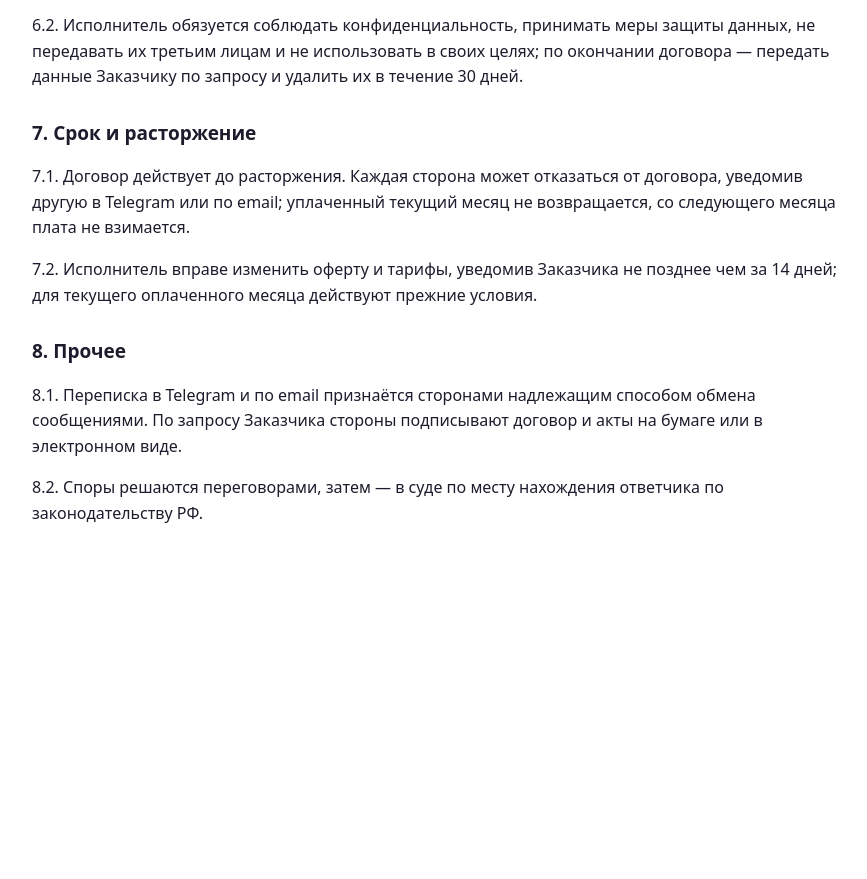
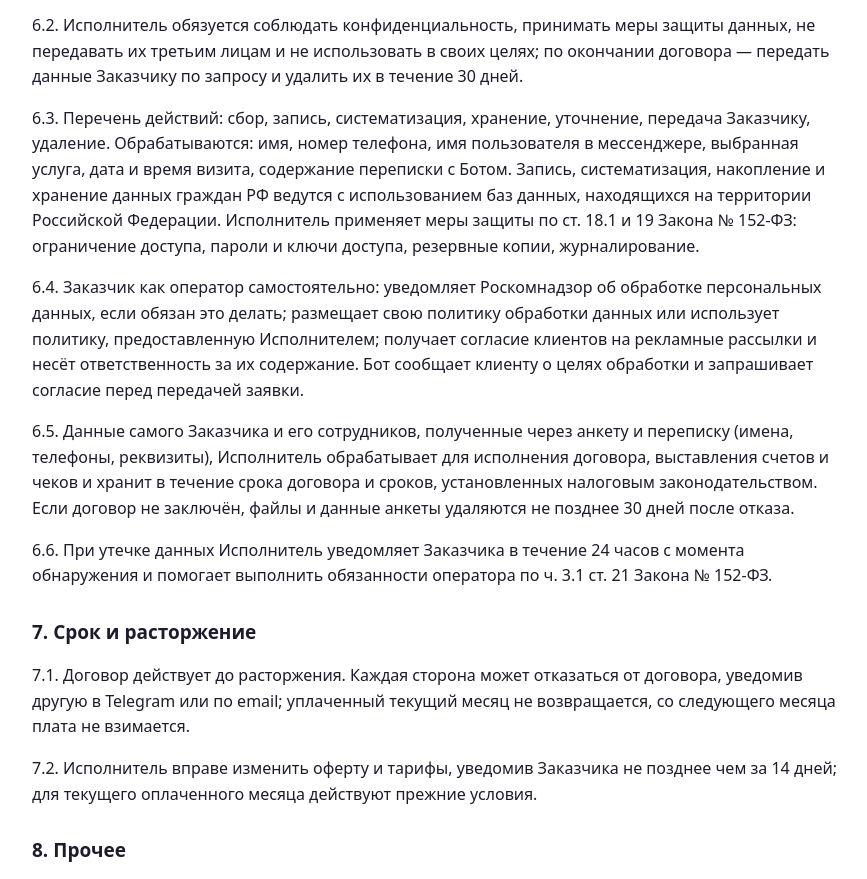
Before and after one commit to godoffear/zapis24, a plain HTML site: page oferta.html in a window 1280 px wide. Shown: the part 1885-2764 px from the top of the page, without its empty margins (198-1065 px from the left). Before the commit the page ends 2459 px from the top, so only its background shows below. Drawn offline with Linux system fonts and the light colour scheme.

Commit message:
Оферта: расширен раздел о персональных данных

```diff
--- a/oferta.html
+++ b/oferta.html
@@ -24,6 +24,10 @@
 <h2>6. Персональные данные</h2>
 <p>6.1. Оператором персональных данных клиентов, обращающихся в Бот, является Заказчик. Принимая оферту, Заказчик поручает Исполнителю обработку этих данных (ч. 3 ст. 6 Федерального закона № 152-ФЗ) исключительно для приёма заявок, их передачи Заказчику и отправки напоминаний.</p>
 <p>6.2. Исполнитель обязуется соблюдать конфиденциальность, принимать меры защиты данных, не передавать их третьим лицам и не использовать в своих целях; по окончании договора — передать данные Заказчику по запросу и удалить их в течение 30 дней.</p>
+<p>6.3. Перечень действий: сбор, запись, систематизация, хранение, уточнение, передача Заказчику, удаление. Обрабатываются: имя, номер телефона, имя пользователя в мессенджере, выбранная услуга, дата и время визита, содержание переписки с Ботом. Запись, систематизация, накопление и хранение данных граждан РФ ведутся с использованием баз данных, находящихся на территории Российской Федерации. Исполнитель применяет меры защиты по ст. 18.1 и 19 Закона № 152-ФЗ: ограничение доступа, пароли и ключи доступа, резервные копии, журналирование.</p>
+<p>6.4. Заказчик как оператор самостоятельно: уведомляет Роскомнадзор об обработке персональных данных, если обязан это делать; размещает свою политику обработки данных или использует политику, предоставленную Исполнителем; получает согласие клиентов на рекламные рассылки и несёт ответственность за их содержание. Бот сообщает клиенту о целях обработки и запрашивает согласие перед передачей заявки.</p>
+<p>6.5. Данные самого Заказчика и его сотрудников, полученные через анкету и переписку (имена, телефоны, реквизиты), Исполнитель обрабатывает для исполнения договора, выставления счетов и чеков и хранит в течение срока договора и сроков, установленных налоговым законодательством. Если договор не заключён, файлы и данные анкеты удаляются не позднее 30 дней после отказа.</p>
+<p>6.6. При утечке данных Исполнитель уведомляет Заказчика в течение 24 часов с момента обнаружения и помогает выполнить обязанности оператора по ч. 3.1 ст. 21 Закона № 152-ФЗ.</p>
 <h2>7. Срок и расторжение</h2>
 <p>7.1. Договор действует до расторжения. Каждая сторона может отказаться от договора, уведомив другую в Telegram или по email; уплаченный текущий месяц не возвращается, со следующего месяца плата не взимается.</p>
 <p>7.2. Исполнитель вправе изменить оферту и тарифы, уведомив Заказчика не позднее чем за 14 дней; для текущего оплаченного месяца действуют прежние условия.</p>
```
